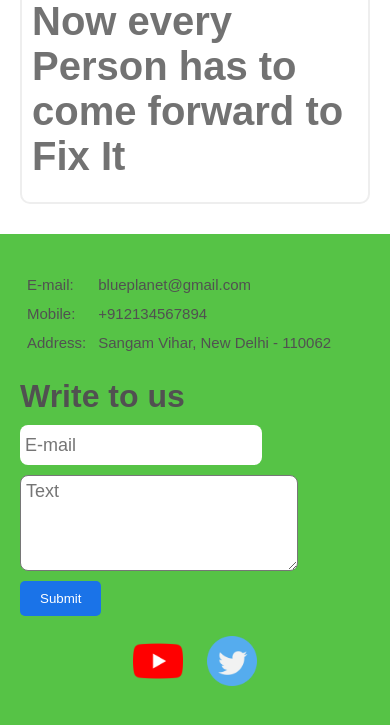
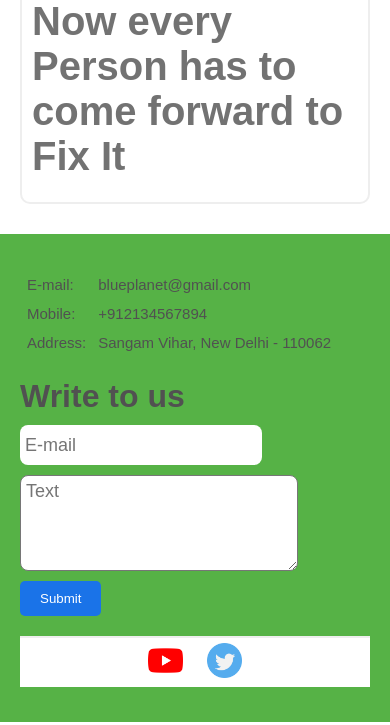
Before and after one commit to Avkr2021/Super-market, a PHP site: page /home.html in a window 390 px wide. Shown: the part 3418-4143 px from the top of the page. Run offline with PHP 8.4, Linux system fonts and the light colour scheme.

Commit message:
Update homee.css

```diff
--- a/homee.css
+++ b/homee.css
@@ -296,7 +296,7 @@ nav ul a:hover {
 }
 
 #footer {
-  background: rgba(68, 189, 50, 0.9);
+  background: rgba(68, 170, 50, 0.9);
   color: #515151;
   padding: 35px 20px;
 }
@@ -351,6 +351,9 @@ nav ul a:hover {
 
 .social-link {
   text-align: center;
+  background: #fff;
+  border-top: 2px solid #eee;
+  padding: 5px;
 }
 
 .social-link a {
@@ -359,7 +362,7 @@ nav ul a:hover {
 }
 
 .social-link img {
-  width: 50px;
+  width: 40px;
   margin: 0px 10px;
 }
 
@@ -800,6 +803,11 @@ table td {
     width: 320px;
     height: 220px;
   }
+
+  .social-link img {
+    width: 35px;
+    margin: 0px 10px;
+  }
 }
 
 @media screen and (max-width:650px) {
```
